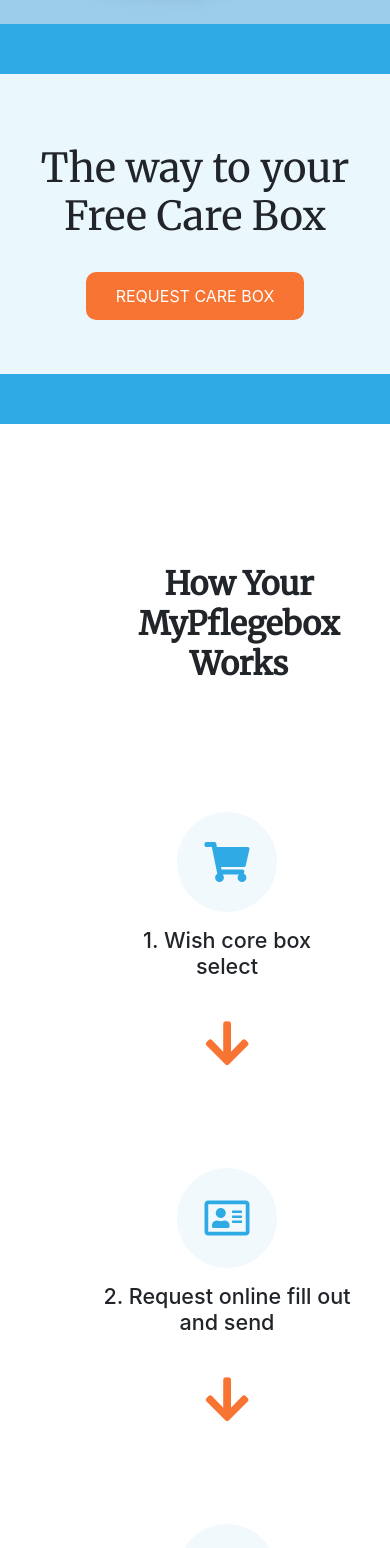
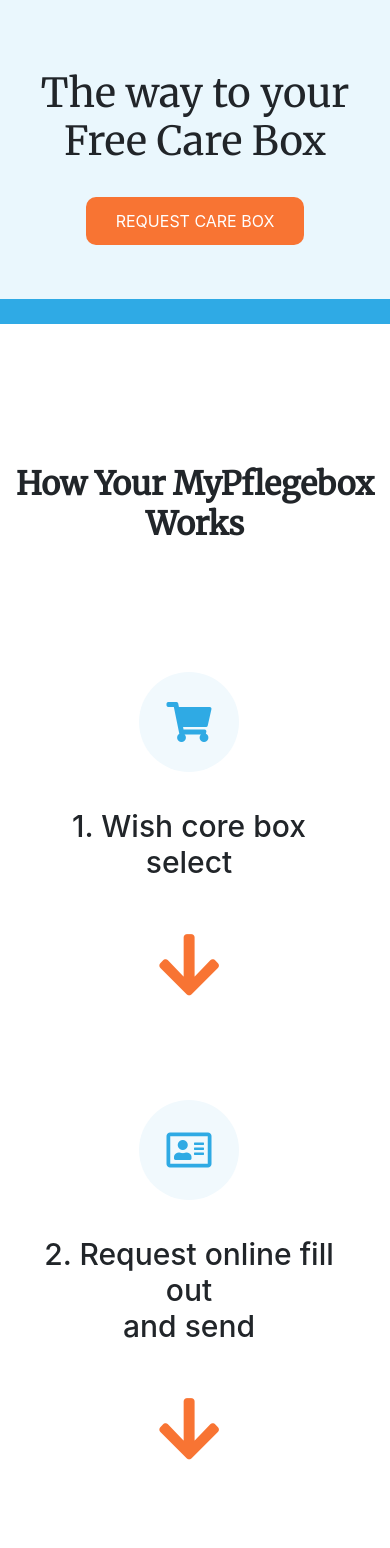
Before and after one commit to ahmedkhalid136/FlegeBOX-FINALIZED, a React (Create React App) app: page /home in a window 390 px wide. Shown: the part 432-1980 px from the top of the page. Built offline with nearby package versions, Linux system fonts and the light colour scheme.

Commit message:
little responsive fix

```diff
--- a/src/components/Homepage/Homepage.css
+++ b/src/components/Homepage/Homepage.css
@@ -41,7 +41,6 @@
 .Works {
   padding-top: 140px;
   padding-bottom: 140px;
-  padding-left: 100px;
 }
 
 .Works h2 {
@@ -76,6 +75,7 @@
 
 .icons-container {
   margin-top: -80px;
+  padding-left: 100px;
 }
 
 .icon-background {
@@ -179,14 +179,35 @@
     display: block;
     width: 100%;
   }
+  .icons-container {
+    padding-left: 0;
+    margin-left: 0;
+  }
 }
 
 @media (max-width: 900px) {
+  .icons-container {
+    padding-left: 0;
+    margin-left: 0;
+  }
+  .icon-background {
+    height: 200px;
+    width: 200px;
+    margin-bottom: 20px;
+  }
+  .icons {
+    font-size: 60px;
+  }
   .right-arrow {
     display: none;
   }
+  .iconsHeading {
+    font-size: 30px;
+    margin-bottom: 20px;
+  }
   .down-arrow {
     display: block;
+    font-size: 70px;
   }
   .home-img {
     height: 500px;
@@ -199,11 +220,18 @@
 
 @media (max-width: 500px) {
   .home-img {
-    height: 400px;
+    height: 350px;
   }
   .home-banner {
     background-color: #2faae5;
-    height: 400px;
+    height: 350px;
+  }
+  .icon-background {
+    height: 100px;
+    width: 100px;
+  }
+  .icons {
+    font-size: 40px;
   }
 }
 
--- a/src/components/whymypflegebox/Body.js
+++ b/src/components/whymypflegebox/Body.js
@@ -32,7 +32,7 @@
             <br />
             <br />
             <h3>Reliable Delivery</h3>
-            <p>
+            <p style={{ marginBottom: "30px" }}>
               Free shipping every month and <br /> an time at your home or at{" "}
               <br /> your care service.
             </p>
@@ -44,7 +44,7 @@
             <br />
             <br />
             <h3>No Formalities</h3>
-            <p>
+            <p style={{ marginBottom: "30px" }}>
               We take care of the application <br /> and billing with the
               nursing <br /> care insurrance.
             </p>
@@ -56,7 +56,7 @@
             <br />
             <br />
             <h3>Quality</h3>
-            <p>
+            <p style={{ marginBottom: "30px" }}>
               We supply you with high <br /> quality branded products.
             </p>
           </div>
@@ -67,7 +67,7 @@
             <br />
             <br />
             <h3>Prescription Free</h3>
-            <p>
+            <p style={{ marginBottom: "30px" }}>
               You do not need a prescription from <br /> your doctor.
             </p>
           </div>
--- a/src/components/whymypflegebox/styles.css
+++ b/src/components/whymypflegebox/styles.css
@@ -85,6 +85,16 @@
   color: #2faae5;
 }
 
+@media (max-width: 900px) {
+  .why-my-img {
+    width: 100%;
+    height: 702px;
+  }
+  .left-red-dot {
+    display: none;
+  }
+}
+
 @media (max-width: 600px) {
   .left-red-dot {
     display: none;
```
